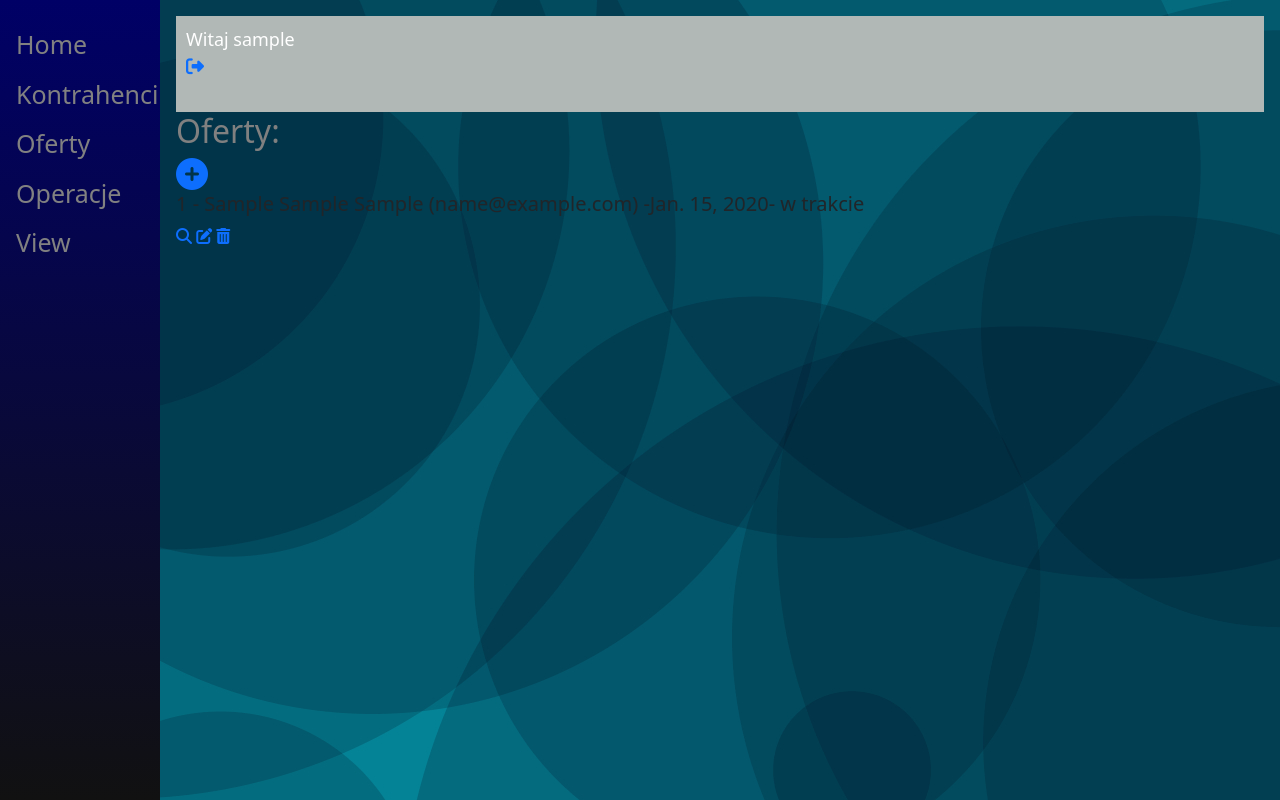
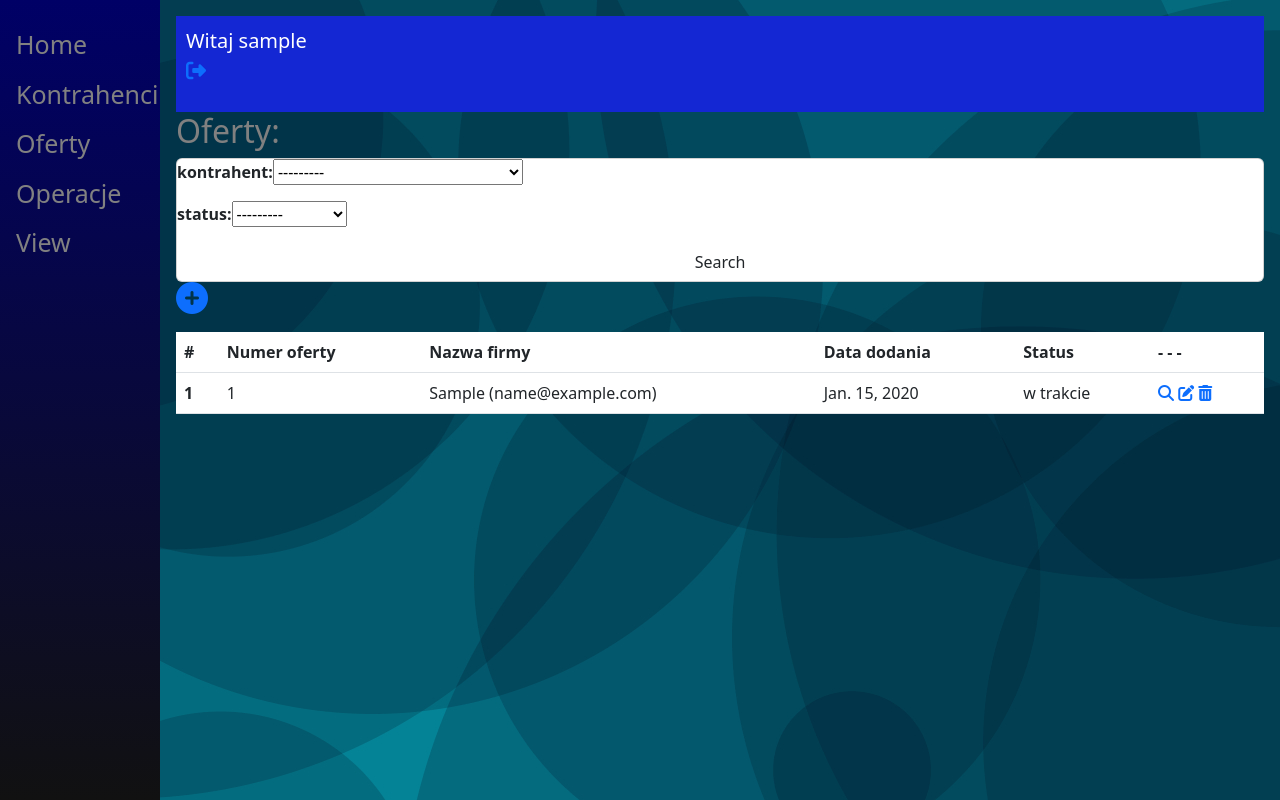
Before and after one commit to kbudzi/DjangoApp, a Django app: page /oferty/ in a window 1280 px wide. Run offline with Django 3.2, Linux system fonts and the light colour scheme; a user stored in the database is signed in; tables that the repository leaves empty hold one stand-in row (values such as "Sample post"); some libraries are stand-ins or nearby versions.

Commit message:
filt na oferty oraz wygld

```diff
--- a/DjangoApp/settings.py
+++ b/DjangoApp/settings.py
@@ -30,7 +30,8 @@ INSTALLED_APPS = [
     "phonenumber_field",
     'address',
     'bootstrapform',
-    'offerweb'
+    'offerweb',
+
 ]
 
 MIDDLEWARE = [
--- a/moje_static/moj.css
+++ b/moje_static/moj.css
@@ -4,13 +4,15 @@ h2 {
 body {
     padding: 1rem;
     margin-left: 10rem;
-    background: white url("moje_static/images/background.jpg") no-repeat;
+
+    background: url(../moje_static/images/background.jpg);
 }
 .header {
     padding: 10px;
     height: 6rem;
     text-align: left;
-    background: #b1b8b6;
+
+    background: rgb(20, 39, 211);
     color: white;
-    font-size: 18px;
+    font-size: 20px;
   }
--- /dev/null
+++ b/offerweb/filters.py
@@ -0,0 +1,7 @@
+import django_filters
+from .models import Oferty
+
+class ListingFilter(django_filters.FilterSet):
+    class Meta:
+        model = Oferty
+        fields = ['Uwagi', 'nr_zew','kontrahenci','status','data']
--- a/offerweb/models.py
+++ b/offerweb/models.py
@@ -3,7 +3,8 @@ from phonenumber_field.modelfields import PhoneNumberField
 from address.models import AddressField
 from django.urls import reverse
 from .fields import OrderField
-
+from django.db.models.signals import post_save, pre_save
+from django.dispatch import receiver
 
 class Kontrahent(models.Model):
     Nazwa= models.CharField(max_length=32, unique=True, null = False)
@@ -14,7 +15,6 @@ class Kontrahent(models.Model):
 
     def __str__(self):
         return self.Nazwa + ' (' + self.email+')'
-
 
 class Oferty(models.Model):
     stat={
@@ -34,6 +34,11 @@ class Oferty(models.Model):
     def numer_oferty(self):
             return "{} ({})".format(self.data, self.nr_zew)
     order = OrderField()
+@receiver ([post_save, pre_save], sender=Oferty)
+def order_po_zapisaniu (sender, instance, **kwargs):
+     print("własnie stworzyłem numer oferty")
+     print(instance.nr_zew)
+post_save.connect(order_po_zapisaniu,sender=Oferty)
 
 class Indeksy(models.Model):
     mat={
--- a/offerweb/views.py
+++ b/offerweb/views.py
@@ -7,6 +7,9 @@ from django.urls import reverse
 from django.contrib.auth.decorators import login_required
 from django.template import loader
 from simple_search import search_filter
+from django.db.models import Q
+from .filters import ListingFilter
+
 
 def glowna(request):
 
@@ -16,7 +19,13 @@ def glowna(request):
 @login_required
 def wszystkie_oferty(request):
     oferty =Oferty.objects.all()
-    return render(request, 'oferty.html',{'oferty': oferty})
+    my_Filter = ListingFilter(request.GET, queryset=oferty)
+    oferty = my_Filter.qs
+    return render(request, 'oferty.html',{'oferty': oferty,"my_Filter": my_Filter})
+
+#def filter(request):
+ #   mydata = Oferty.objects.filter(Q(email='budzichowski@tes.com.pl')).values()
+#    return render(request, 'oferty.html',{'mymembers': mydata})
 
 def nowa_oferta(request):
     oferta_form =OfertaForm(request.POST or None)
@@ -30,18 +39,18 @@ def nowa_oferta(request):
 def edytuj_top_oferty(request, id):
     oferty = get_object_or_404(Oferty, pk=id)
     oferta_form =OfertaForm(request.POST or None, instance=oferty)
-    indeksy = Indeksy.objects.filter(Oferta=oferty)
+    ofer = Oferty.objects.get(pk=oferty.id)
+    indeksy = Indeksy.objects.filter(oferta=ofer)
+    indeksy_form = IndeksForm(request.POST or None)#instance=oferty
 
     if oferta_form.is_valid():
         oferta_form.save()
         return redirect(wszystkie_oferty)
-    return render(request, 'edytuj_oferte.html',{'oferta_form': oferta_form, 'indeksy':indeksy})
+    return render(request, 'send_offer.html',{'oferta_form': oferta_form, 'indeksy':indeksy,'indeksy_form':indeksy_form,})
 @login_required
 def edytuj_oferte(request, id):
     oferty = get_object_or_404(Oferty, pk=id)
-
     t=oferty.id
-
     ofer = Oferty.objects.get(pk=oferty.id)
     kontrahenci = Kontrahent.objects.get(pk=oferty.kontrahenci.id)
     oferta_form =OfertaForm(request.GET or None, instance=oferty)
--- a/templates/oferty.html
+++ b/templates/oferty.html
@@ -2,15 +2,57 @@
 
 {% block tytul %} Usun indeks {% endblock %}
 {% block strona %}
+<table class="table">
+  <thead>
+    <h2>Oferty:</h2>
 
-    <h2>Oferty:</h2>
+    <div class="form-group">
+      <div class="card">
+          <form method="get">
+              <p><b>kontrahent:</b>{{ my_Filter.form.kontrahenci }}</p><p><b>status:</b>{{ my_Filter.form.status }}</p>
+              <button class="btn" type="submit">Search</button>
+          </form>
+      </div>
+  </div>
     <a href="{% url 'nowa_oferta' %}"><i class="fa-sharp fa-2x fa-solid fa-circle-plus"></i></a>
+
+    </p>
+
+    <tr>
+      <th>#</th>
+      <th>Numer oferty</th>
+      <th>Nazwa firmy</th>
+      <th>Data dodania</th>
+      <th>Status</th>
+      <th> - - - </th>
+    </tr>
+  </thead>
+
+
     {% for oferta in oferty %}
-
-        <h5>{{oferta.order}} - {{oferta.nr_zew}}  {{oferta.Uwagi}} {{oferta.kontrahenci}} -{{oferta.data}}- {{oferta.get_status_display}}</h5>
-
-        <a href="{% url 'edytuj_top_oferty' oferta.id %}"><i class="fa-solid fa-magnifying-glass"></i></a>
+   <tbody>
+    <tr>
+      <th scope="row">{{oferta.id}}</th>
+      <td>{{oferta.order}}</td>
+      <td>{{oferta.kontrahenci}}</td>
+      <td>{{oferta.data}}</td>
+      <td>{{oferta.get_status_display}}</td>
+      <td> <a href="{% url 'edytuj_top_oferty' oferta.id %}"><i class="fa-solid fa-magnifying-glass"></i></a>
         <a href="{% url 'edytuj_oferte' oferta.id %}"><i class="fa-solid fa-pen-to-square"></i></a>
         <a href="{% url 'usun_oferte' oferta.id %}"><i class="fa-solid  fa-trash-can"></i></a>
+       </td>
+    </tr>
+
+
+
     {% endfor %}
+
+  </tbody>
+</table>
+<p>
+
+
+
+
+
 {% endblock %}
```
Also changed, not shown: templates/send_offer.html (added, +41 -0 lines), offerweb/fields.py (line endings or trailing spaces), offerweb/migrations/0033_alter_oferty_status_alter_operacje_typ_operacji.py (added).
